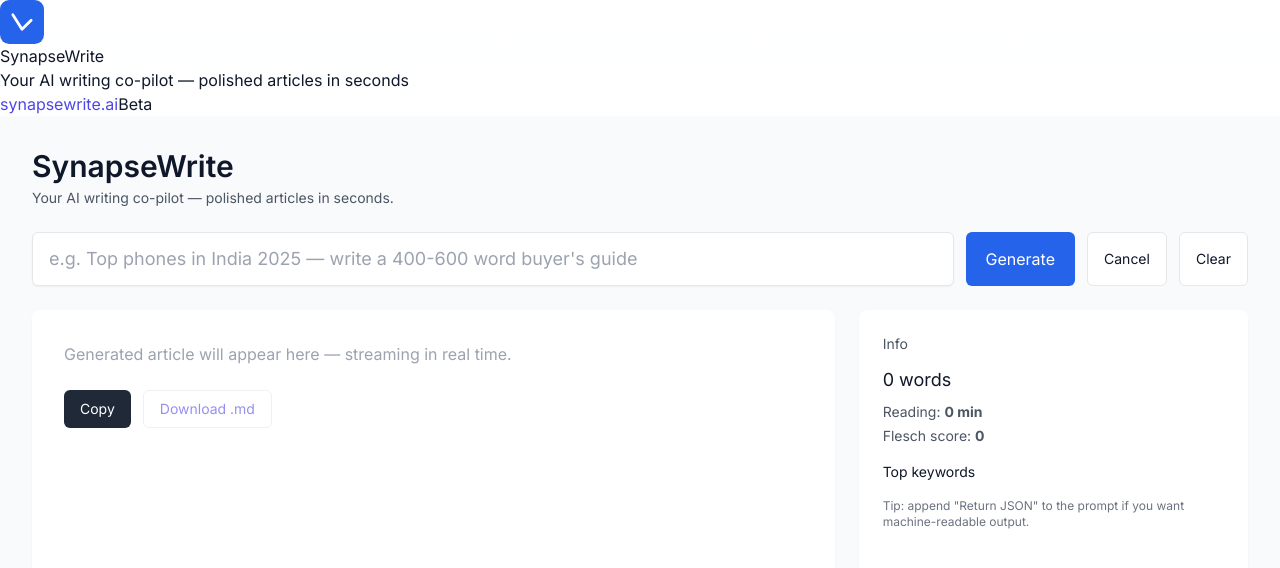
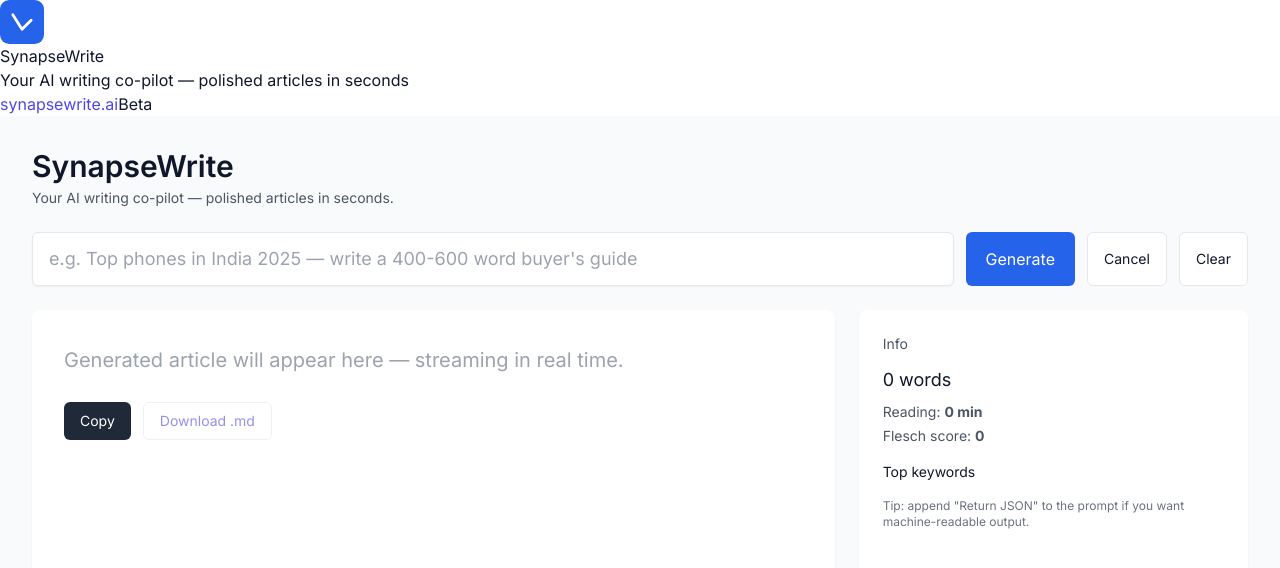
Before and after one commit to inpursuitsol/synapsewrite, a Next.js app: page / in a window 1280 px wide. Shown: the top 568 px of the page. Built offline with nearby package versions, Linux system fonts and the light colour scheme.

Commit message:
Update tailwind.config.js

```diff
--- a/tailwind.config.js
+++ b/tailwind.config.js
@@ -1,23 +1,14 @@
 // tailwind.config.js
 module.exports = {
   content: [
-    "./app/**/*.{js,ts,jsx,tsx}",
-    "./components/**/*.{js,ts,jsx,tsx}",
-    "./pages/**/*.{js,ts,jsx,tsx}"
+    './app/**/*.{js,ts,jsx,tsx}',
+    './pages/**/*.{js,ts,jsx,tsx}',
+    './components/**/*.{js,ts,jsx,tsx}',
   ],
   theme: {
-    extend: {
-      fontFamily: {
-        heading: ['"Poppins"', 'Inter', 'system-ui'],
-        inter: ['"Inter"', 'system-ui'],
-        mono: ['ui-monospace', 'SFMono-Regular', 'Menlo', 'Monaco', 'Roboto Mono', 'monospace']
-      },
-      colors: {
-        brand: {
-          DEFAULT: "#4f46e5"
-        }
-      }
-    },
+    extend: {},
   },
-  plugins: [],
+  plugins: [
+    require('@tailwindcss/typography'),
+  ],
 };
```
